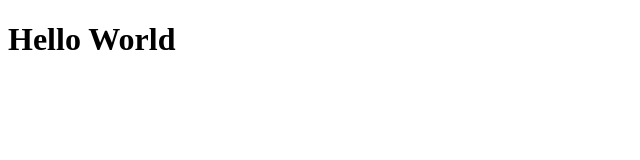
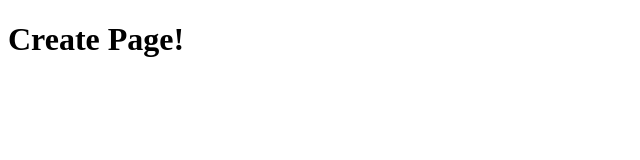
Before and after one commit to Dilansilva/MERN-CRUD, a React (Create React App) app: page / in a window 1280 px wide. Shown: the top 160 px of the page, without its empty margins (0-640 px from the left). Built offline with nearby package versions, Linux system fonts and the light colour scheme.

Commit message:
Create page is done

```diff
--- a/src/App.js
+++ b/src/App.js
@@ -1,7 +1,9 @@
+import Create from './pages/Create';//import create page
+
 function App() {
   return (
     <div>
-      <h1>Hello World</h1>
+      <Create/>
     </div>
   );
 }
--- /dev/null
+++ b/src/pages/Create.js
@@ -0,0 +1,11 @@
+import React from 'react';
+
+const Create = () => {
+    return(
+        <div>
+            <h1>Create Page!</h1>
+        </div>
+    );
+}
+
+export default Create;
```
